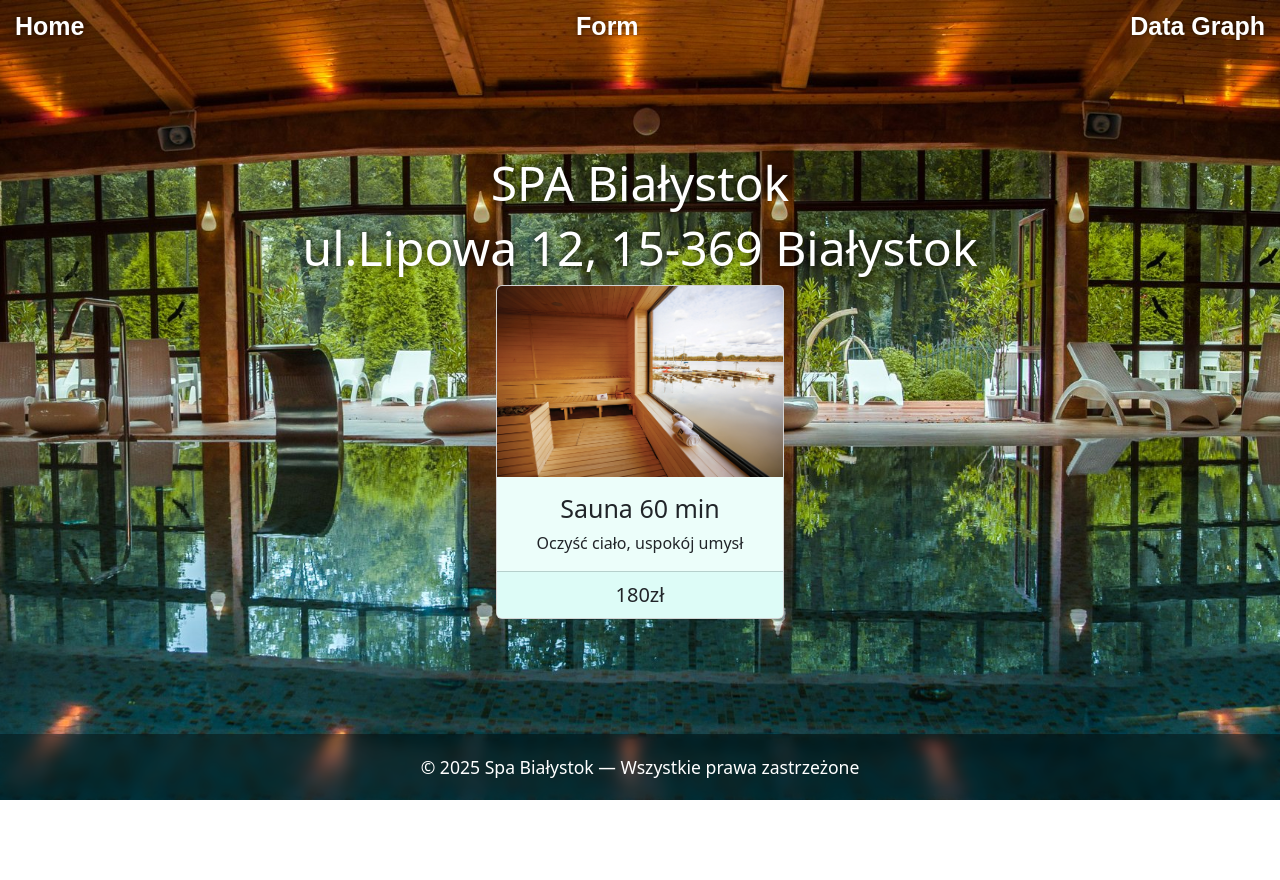
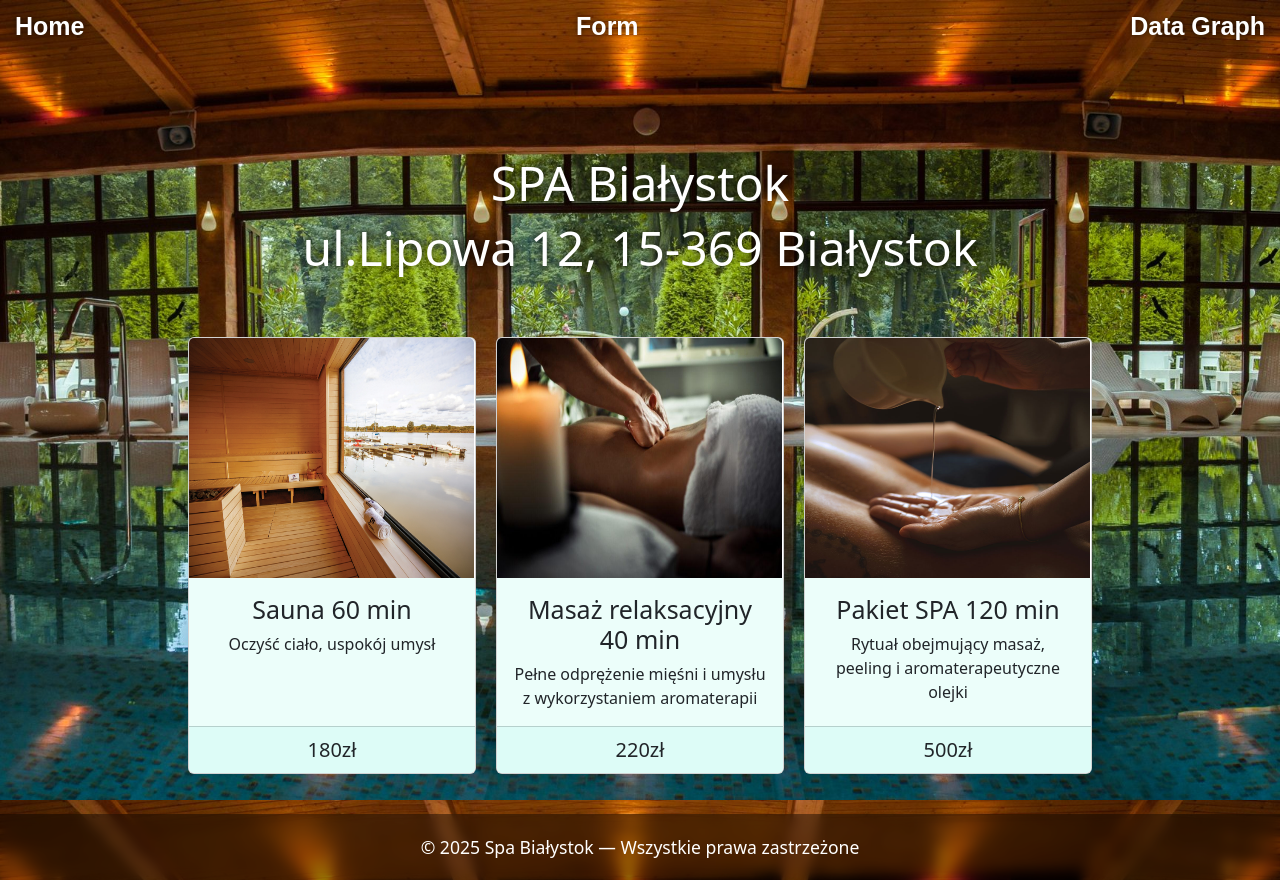
Before and after one commit to Jjuloks/SPA-Project, a React (Create React App) app: page / in a window 1280 px wide. Before the commit the page ends 800 px from the top, so only its background shows below. Built offline with nearby package versions, Linux system fonts and the light colour scheme.

Commit message:
OfferCardBox component Structure

```diff
--- /dev/null
+++ b/src/comp/OfferCard.css
@@ -0,0 +1,13 @@
+.ofertyUslug {
+    display: flex;
+    flex-wrap: wrap;
+    justify-content: center;
+    gap: 20px;
+    margin-top: 30px;
+}
+
+
+.ofertyUslug img {
+    width: 285px;
+    height: 240px;
+}
--- a/src/comp/OfferCard.jsx
+++ b/src/comp/OfferCard.jsx
@@ -1,10 +1,14 @@
 import { Card, Button, Badge } from "react-bootstrap";
 import Sauna from '../assets/sauna.jpg'
+import Masaz from '../assets/masaz1.jpg'
+import PakietSpa from '../assets/masaz.jpg'
+import '../comp/OfferCard.css'
 
 
 const OfferCard =({title,description,duration,price}) => {
 
 return (
+  <div className="ofertyUslug">
  <Card style={{ width: '18rem' }}>
     <Card.Img variant="top" src={Sauna} alt="Sauna" />
       <Card.Body style={{backgroundColor: '#ecfefa' }}>
@@ -16,6 +20,39 @@ return (
       <Card.Footer className="light"  style={{backgroundColor : '#ddfcf7', textAlign : 'center', fontSize : '20px', }}>180zł</Card.Footer>
 
     </Card>
+
+
+
+ <Card style={{ width: '18rem' }}>
+    <Card.Img variant="top" src={Masaz} alt="Masaz" />
+      <Card.Body style={{backgroundColor: '#ecfefa' }}>
+        <Card.Title style={{ textAlign:'center',fontSize: '25px', backgroundColor: '#ecfefa' }}>Masaż relaksacyjny 40 min</Card.Title>
+        <Card.Text style={{ textAlign:'center'}}>
+       Pełne odprężenie mięśni i umysłu z wykorzystaniem aromaterapii
+        </Card.Text>
+      </Card.Body>
+      <Card.Footer className="light"  style={{backgroundColor : '#ddfcf7', textAlign : 'center', fontSize : '20px', }}>220zł</Card.Footer>
+
+    </Card>
+
+
+  <Card style={{ width: '18rem' }}>
+    <Card.Img variant="top" src={PakietSpa} alt="Pakiet Spa" />
+      <Card.Body style={{backgroundColor: '#ecfefa' }}>
+        <Card.Title style={{ textAlign:'center',fontSize: '25px', backgroundColor: '#ecfefa' }}>Pakiet SPA 120 min</Card.Title>
+        <Card.Text style={{ textAlign:'center'}}>
+       Rytuał obejmujący masaż, peeling i aromaterapeutyczne olejki
+        </Card.Text>
+      </Card.Body>
+      <Card.Footer className="light"  style={{backgroundColor : '#ddfcf7', textAlign : 'center', fontSize : '20px', }}>500zł</Card.Footer>
+
+    </Card>
+
+
+</div>
+
+
+
 );
 }
 export default OfferCard;
--- a/src/pages/HomePage.css
+++ b/src/pages/HomePage.css
@@ -23,7 +23,9 @@
 
 
 .oferty {
-    display: flex;
-    align-items: center;
-    justify-content: center;
+display: flex;
+  flex-wrap: wrap;
+  justify-content: center;
+  gap: 20px;
+  margin-top: 30px;
 }
```
Also changed, not shown: src/assets/masaz.jpg (added), src/assets/masaz1.jpg (added).
